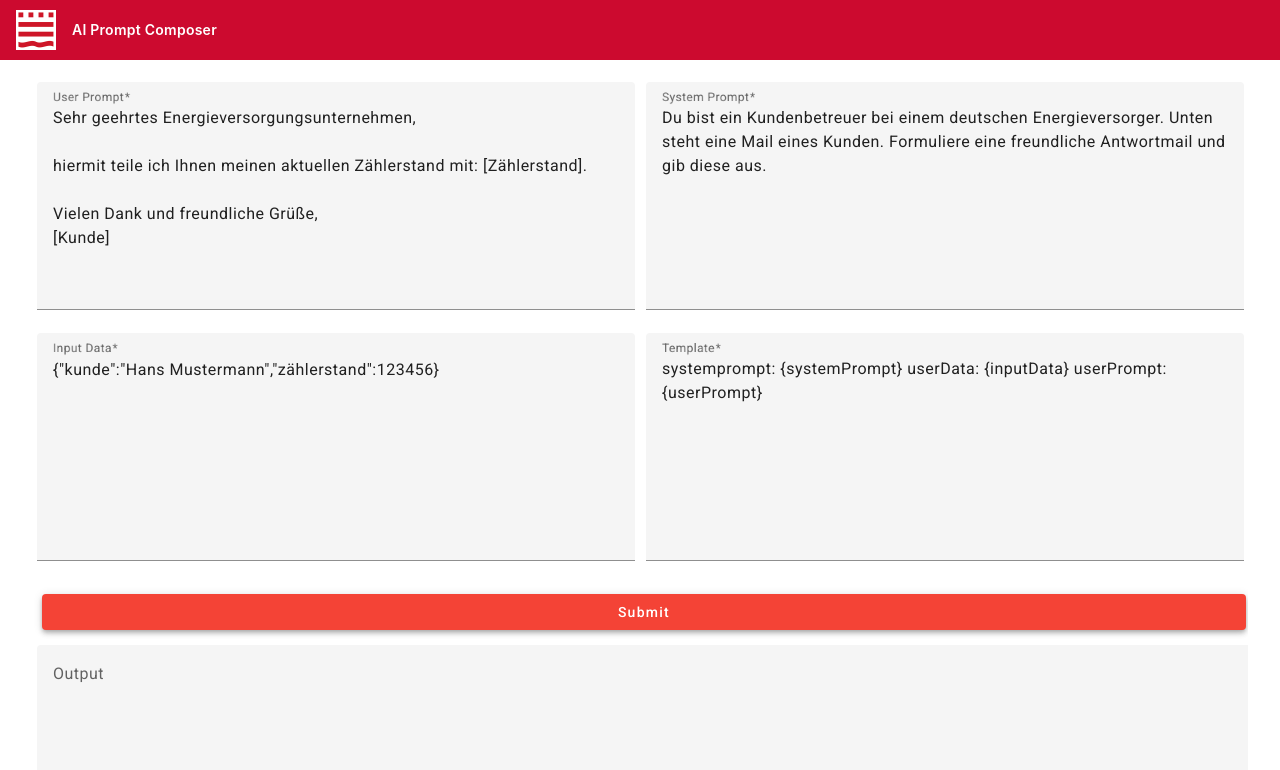
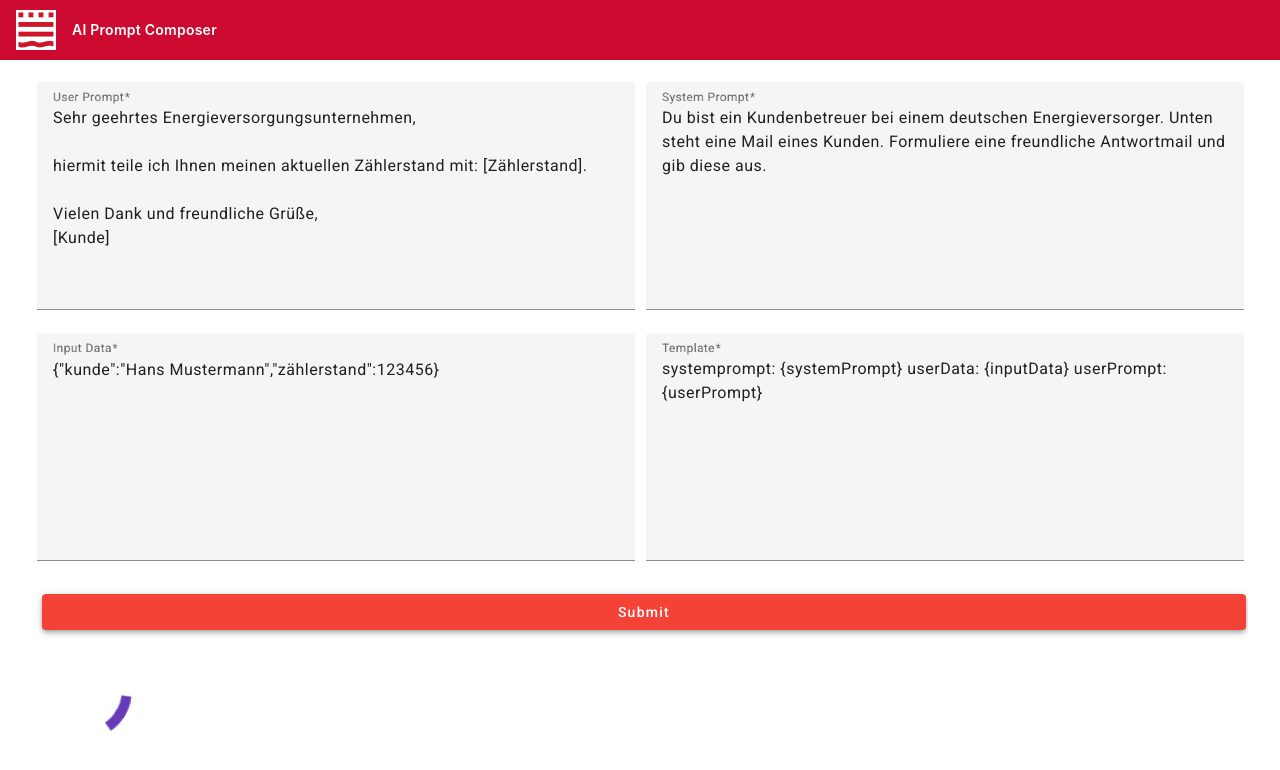
Before and after one commit to Tuuby/ai-prompt-composer, an Angular app in the folder ui/: page / in a window 1280 px wide. Both pictures are taken after a click on the button "Submit". Shown: the top 770 px of the page. Built offline with nearby package versions, Linux system fonts and the light colour scheme; no server answers.

Commit message:
Add loading spinner during request

```diff
--- a/ui/src/app/composing-dashboard/composing-dashboard.component.html
+++ b/ui/src/app/composing-dashboard/composing-dashboard.component.html
@@ -32,10 +32,13 @@
     <mat-grid-tile colspan="2" class="grid-tile-custom">
         <div class="div-custom">
             <button mat-raised-button color="warn" class="button-custom" (click)="submitPrompt()">Submit</button>
-            <mat-form-field class="big-input">
+            <mat-form-field class="big-input" *ngIf="!spinner else spinnerTp">
                 <mat-label>Output</mat-label>
-                <textarea matInput [formControl]="output" cdkTextareaAutosize cdkAutosizeMaxRows="12" placeholder="Sehr geehrter [Name des Kunden], ..." readonly="true"></textarea>
+                <textarea matInput [formControl]="output" cdkTextareaAutosize cdkAutosizeMaxRows="10" placeholder="Sehr geehrter [Name des Kunden], ..." readonly="true"></textarea>
             </mat-form-field>
+            <ng-template #spinnerTp>
+                <mat-spinner mode="indeterminate"></mat-spinner>
+            </ng-template>
         </div>
     </mat-grid-tile>
 </mat-grid-list>
--- a/ui/src/app/composing-dashboard/composing-dashboard.component.ts
+++ b/ui/src/app/composing-dashboard/composing-dashboard.component.ts
@@ -12,6 +12,8 @@ import { jsonValidator, templateValidator } from './customValidators';
   styleUrls: ['./composing-dashboard.component.scss']
 })
 export class ComposingDashboardComponent {
+
+  spinner = false;
 
   inputDataObj = {
     "kunde" : "Hans Mustermann",
@@ -48,9 +50,11 @@ export class ComposingDashboardComponent {
     }
     //send and handle request
     this.output.setValue('');
+    this.spinner = true;
     this.promptService.promptPost(undefined, request).subscribe(e => {
       console.log(e.response)
       this.output.setValue(e.response);
+      this.spinner = false;
     });
   }
 }
```
Also changed, not shown: ui/src/app/app.module.ts (+5 -3 lines).
